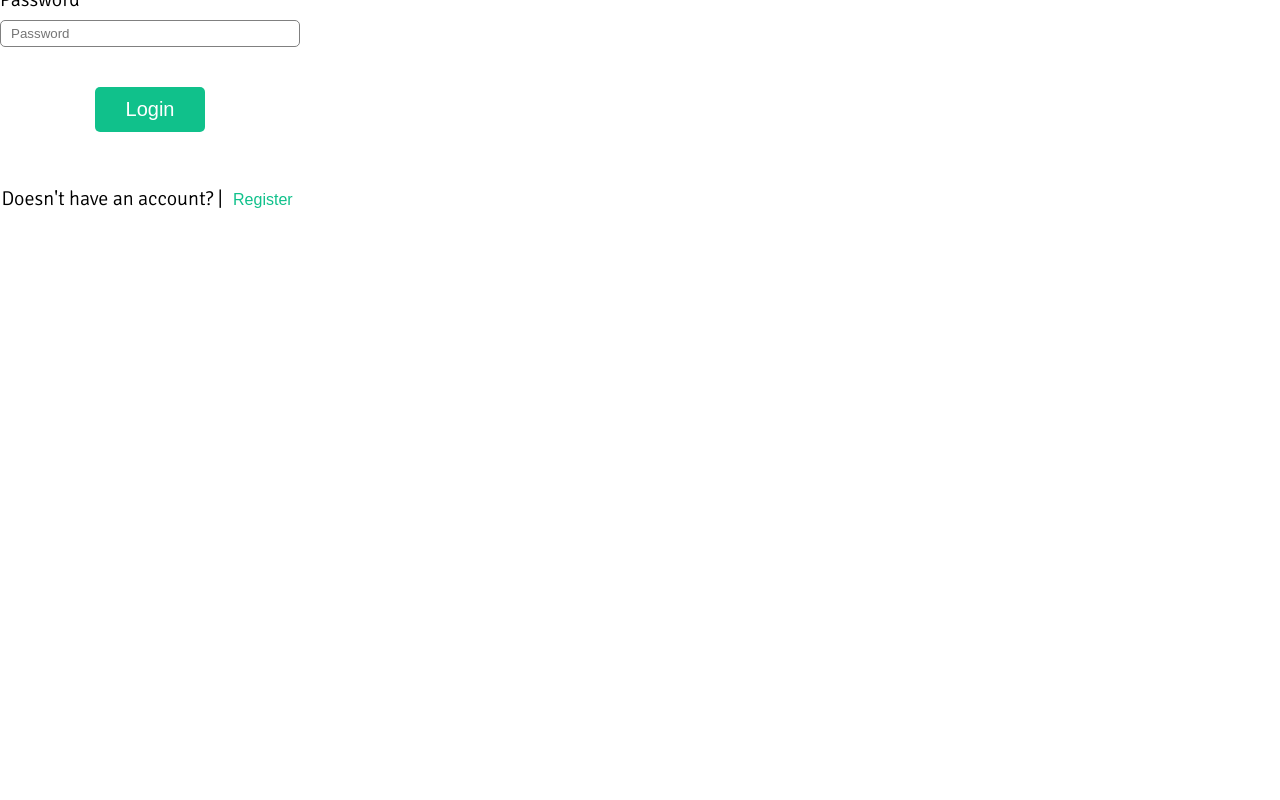
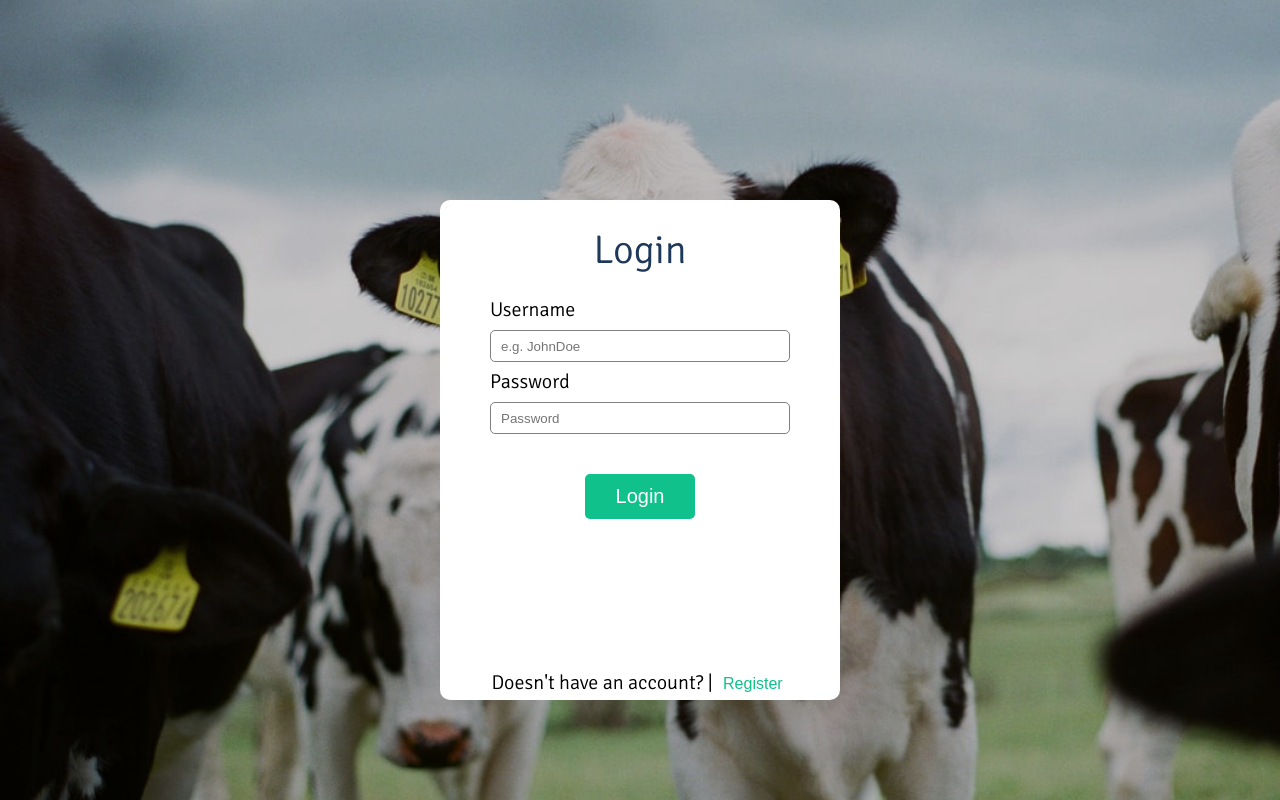
Before and after one commit to DeathSy/thai-agriculture-frontned, a React (Create React App) app: page /login in a window 1280 px wide. Built offline with nearby package versions, Linux system fonts and the light colour scheme.

Commit message:
EDIT css

```diff
--- a/src/components/login/FormLogin.js
+++ b/src/components/login/FormLogin.js
@@ -1,19 +1,19 @@
 import React from 'react'
 import styled from 'styled-components'
 import { Link } from 'react-router-dom'
-
 const Container = styled.div`
     height: 500px;
     width: 400px;
     background-color: white;
     border-radius: 10px;
     display: flex;
-    flex-direction: column;s
+    flex-direction: column;
+    justify-content: center;
     align-items: center;
-    margin-top: 50px;
+    margin-top: 100px;
 `
 
-const Form = styled.div`
+const Form = styled.form`
     width: 300px;
     height: 100%;
     display: flex;
--- a/src/pages/Login.js
+++ b/src/pages/Login.js
@@ -1,7 +1,7 @@
 import React from 'react'
 import withHelmet from '../util/withHelmet'
 import backgroundImage from '../assets/banner2.jpg'
-import BannerBlock from '../components/Bannerblock'
+import BannerBlock from '../components/BannerRegister'
 import FormLogin from '../components/login/FormLogin'
 
 function Login () {
```
